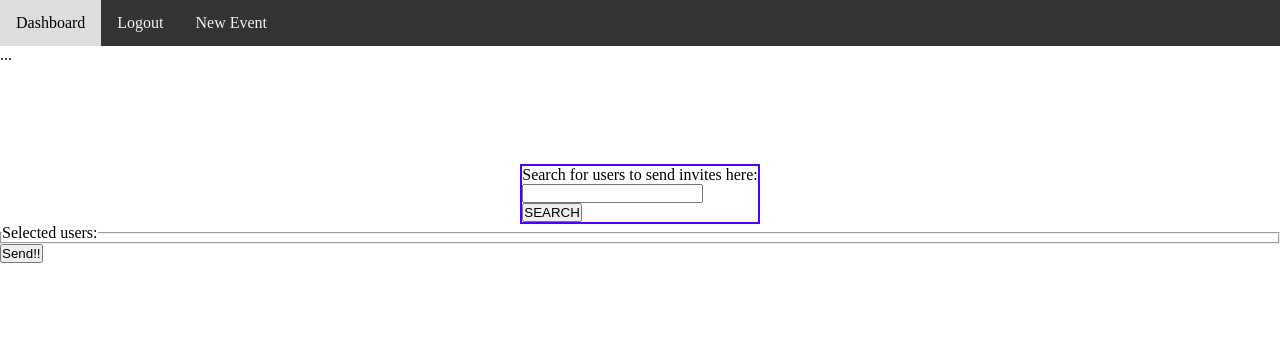
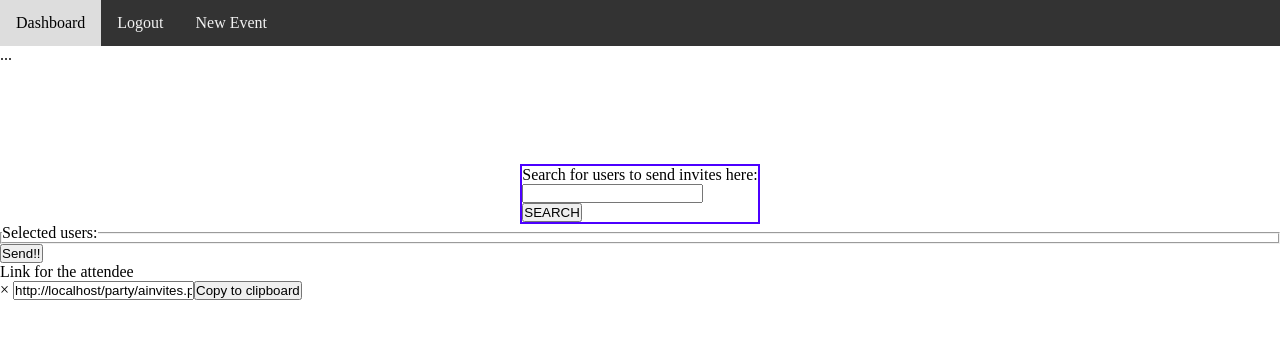
Before and after one commit to Prithivi333/delta-task3, a PHP site: page /party/invite.php in a window 1280 px wide. Shown: the top 339 px of the page. Run offline with PHP 8.4, Linux system fonts and the light colour scheme; the visitor is signed in with stand-in values (Sample User, id 1).

Commit message:
Update invite.php

```diff
--- a/invite.php
+++ b/invite.php
@@ -5,42 +5,39 @@
 if (isset($_POST['submit'])) {
     $searchq = $_POST['search'];
     $searchq = preg_replace("#[^0-9a-z]#i", "", $searchq);
-    $sql = "select * from users where Uname like '%" . $searchq . "%' and not Uname='".$_SESSION['Uname']."'";
+    $sql = "select * from users where Uname like '%" . $searchq . "%' and not Uname='" . $_SESSION['Uname'] . "'";
     $result = $db->query($sql);
     if ($result->num_rows > 0) {
         while ($info = $result->fetch_assoc()) {
-                echo "<div class='links'>" . $info['Uname'] . "<br>
+            echo "<div class='links'>" . $info['Uname'] . "<br>
               <button class='select' id='" . $info['Uname'] . "'onclick=\"select(this.id)\"'>Select</button></div>";
         }
-    }
-    else {
+    } else {
         echo "No users found";
     }
-}
- else {
+} else {
     echo "...";
 }
-if(isset($_POST['done'])){
-    $n=$_POST['n'];
-    $i=0;
-    while($i<count($n)){
-        $qry="select * from events where Uname='".$_SESSION['Uname']."'";
-        $r=$db->query($qry);
-        while($info=$r->fetch_assoc()){
-            if(isset($n[$i])){
-            $status[$n[$i]]="false";
-            $i+=1;
+if (isset($_POST['done'])) {
+    $n = $_POST['n'];
+    $i = 0;
+    while ($i < count($n)) {
+        $qry = "select * from events where Uname='" . $_SESSION['Uname'] . "'";
+        $r = $db->query($qry);
+        while ($info = $r->fetch_assoc()) {
+            if (isset($n[$i])) {
+                $status[$n[$i]] = "false";
+                $i += 1;
             }
         }
     }
-    $json=json_encode($status);
-    $qry=$db->prepare("insert into status (EID,status) values(?,?)");
-    $qry->bind_param("is",$_SESSION['eid'],$json);
-    $chk=$qry->execute();
-    if($chk){
-        echo "Done!!";
+    $json = json_encode($status);
+    $qry = $db->prepare("insert into status (EID,Ename,Status) values(?,?,?)");
+    $qry->bind_param("iss", $_SESSION['eid'], $_SESSION['name'], $json);
+    $chk = $qry->execute();
+    if ($chk) {
+        echo "<div id='ilink'>Done!!<br><button id='Ilink' onclick=\"link()\">Get Link!</button></div>";
     }
-
 }
 ?><html>
 
@@ -48,26 +45,6 @@
     <link rel="stylesheet" type="text/css" href="style.css">
     <title>Invite</title>
 </head>
-<style>
-    .links {
-        text-align: center;
-        position: relative;
-        display: inline-block;
-    }
-
-    .links button {
-        color: black;
-        padding: 12px 16px;
-        text-decoration: none;
-        display: block;
-    }
-
-    .links button:hover {
-        display: block;
-        background-color: #ddd;
-    }
-</style>
-
 <body>
     <div class='log'>
         <form method="post" action='<?php echo htmlspecialchars($_SERVER["PHP_SELF"]); ?>'>
@@ -77,17 +54,50 @@
         </form>
     </div>
     <fieldset>
-    <legend>Selected users:</legend>
-    <form method="post" id="form" action='<?php echo htmlspecialchars($_SERVER["PHP_SELF"]); ?>'>
+        <legend>Selected users:</legend>
+        <form method="post" id="form" action='<?php echo htmlspecialchars($_SERVER["PHP_SELF"]); ?>'>
     </fieldset>
-        <button name='done'>Send!!</button>
+    <button name='done'>Send!!</button>
     </form>
+    <div id="popup">
+        <div id="header">Link for the attendee</div>
+        <span id="close">&times;</span>
+        <input type="text" value="http://localhost/party/ainvites.php?ename=<?php echo $_SESSION['name']?>" id="copytxt"><button onclick="copy()">Copy to clipboard</button>
+    </div>
 </body>
 <script>
     function select(name) {
-        document.getElementById("form").innerHTML +="<input name=\"n[]\" value='"+name+"' readonly></input><br>";
-        document.getElementById(name).style.display='none';
+        document.getElementById("form").innerHTML += "<input name=\"n[]\" value='" + name + "' readonly></input><br>";
+        document.getElementById(name).style.display = 'none';
 
     }
+
+    function link() {
+        var box = document.getElementById('popup');
+        var close = document.getElementById('close');
+        var btn = document.getElementById('Ilink');
+        btn.onclick = function() {
+            box.style.display = "block";
+            //document.body.setAttribute('class','blur');
+        }
+        close.onclick = function() {
+            box.style.display = "none";
+            //document.body.setAttribute('class',null);
+        }
+        window.onclick = function(event) {
+            if (event.target == box) {
+                box.style.display = "none";
+                //document.body.setAttribute('class',null);
+            }
+        }
+    }
+
+    function copy() {
+        var copytxt = document.getElementById("copytxt");
+        copytxt.select();
+        document.execCommand("copy");
+        alert("Copied the link: " + copytxt.value);
+    }
 </script>
+
 </html>
```
